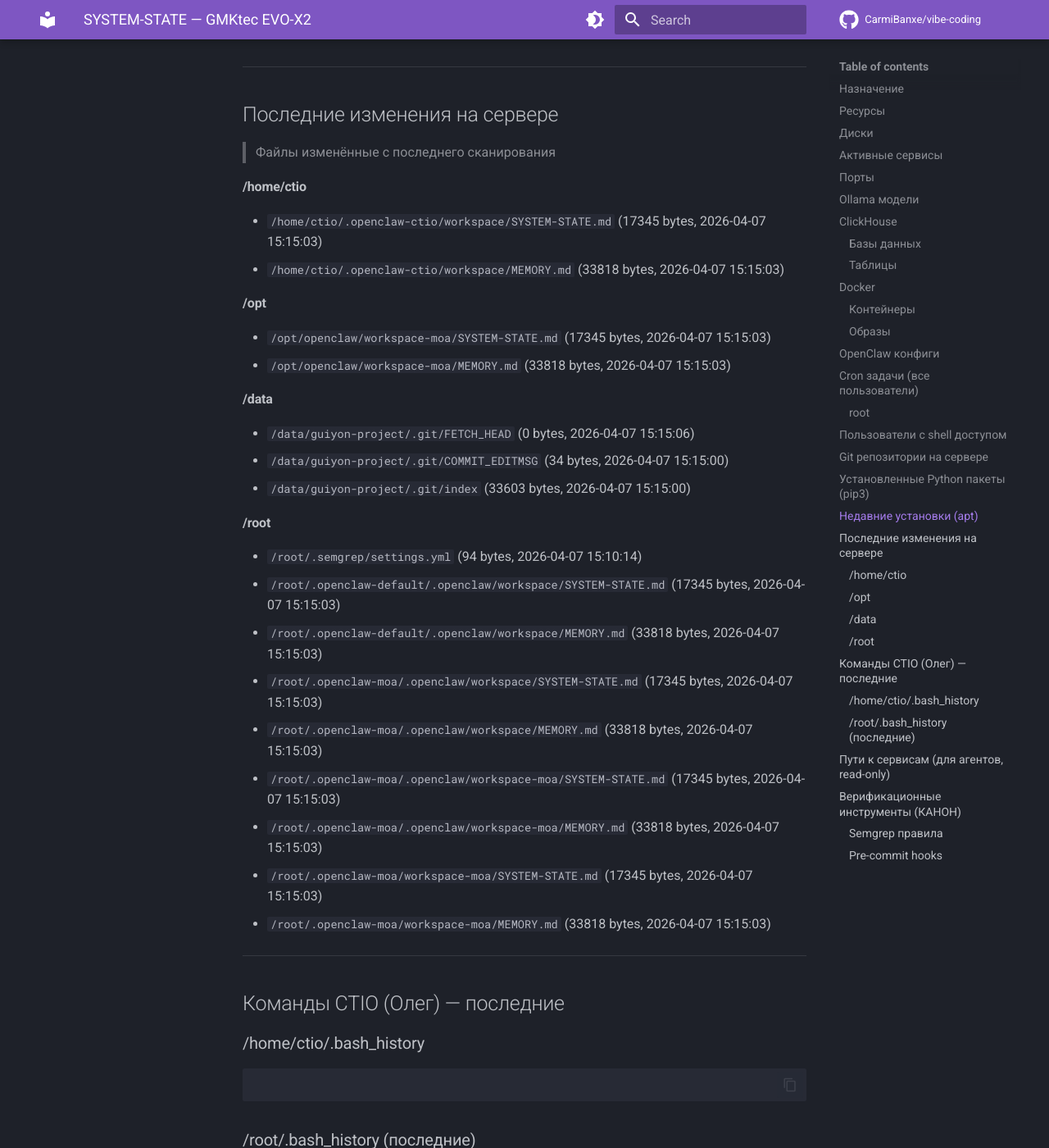
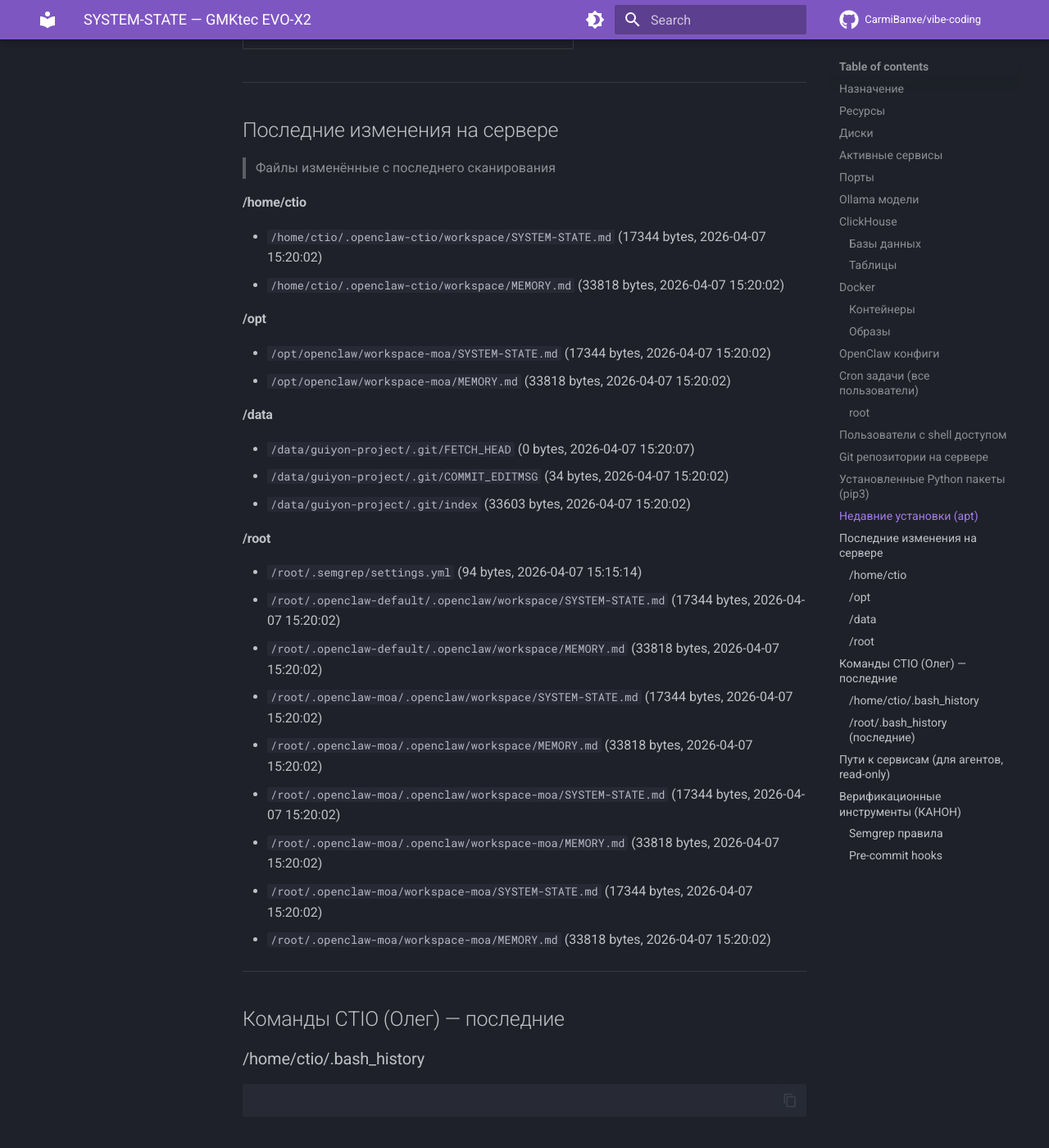
Before and after one commit to CarmiBanxe/vibe-coding, an MkDocs documentation site: the page built from docs/SYSTEM-STATE.md, in a window 1280 px wide and 1400 px high, scrolled down 14082 px. Shown: the whole window at 82% size. Built offline with MkDocs 1.6.1 and Material for MkDocs 9.7.7, drawn with Linux system fonts in a browser that asks for light colours; comment, search, counter and statistics services are not loaded; some of the changed text lies outside the part shown.

Commit message:
auto: SYSTEM-STATE v2 update (2026-04-07 15:20 CEST)

```diff
--- a/docs/SYSTEM-STATE.md
+++ b/docs/SYSTEM-STATE.md
@@ -1,6 +1,6 @@
 # SYSTEM-STATE — GMKtec EVO-X2
 > Автоматически обновляется каждые 5 минут
-> Последнее сканирование: 2026-04-07 15:15 CEST
+> Последнее сканирование: 2026-04-07 15:20 CEST
 > Источник: ctio-watcher.sh v2 (cron)
 
 ## Назначение
@@ -385,28 +386,28 @@
 
 
 #### /home/ctio
-- `/home/ctio/.openclaw-ctio/workspace/SYSTEM-STATE.md` (17345 bytes, 2026-04-07 15:15:03)
-- `/home/ctio/.openclaw-ctio/workspace/MEMORY.md` (33818 bytes, 2026-04-07 15:15:03)
+- `/home/ctio/.openclaw-ctio/workspace/SYSTEM-STATE.md` (17344 bytes, 2026-04-07 15:20:02)
+- `/home/ctio/.openclaw-ctio/workspace/MEMORY.md` (33818 bytes, 2026-04-07 15:20:02)
 
 #### /opt
-- `/opt/openclaw/workspace-moa/SYSTEM-STATE.md` (17345 bytes, 2026-04-07 15:15:03)
-- `/opt/openclaw/workspace-moa/MEMORY.md` (33818 bytes, 2026-04-07 15:15:03)
+- `/opt/openclaw/workspace-moa/SYSTEM-STATE.md` (17344 bytes, 2026-04-07 15:20:02)
+- `/opt/openclaw/workspace-moa/MEMORY.md` (33818 bytes, 2026-04-07 15:20:02)
 
 #### /data
-- `/data/guiyon-project/.git/FETCH_HEAD` (0 bytes, 2026-04-07 15:15:06)
-- `/data/guiyon-project/.git/COMMIT_EDITMSG` (34 bytes, 2026-04-07 15:15:00)
-- `/data/guiyon-project/.git/index` (33603 bytes, 2026-04-07 15:15:00)
+- `/data/guiyon-project/.git/FETCH_HEAD` (0 bytes, 2026-04-07 15:20:07)
+- `/data/guiyon-project/.git/COMMIT_EDITMSG` (34 bytes, 2026-04-07 15:20:02)
+- `/data/guiyon-project/.git/index` (33603 bytes, 2026-04-07 15:20:02)
 
 #### /root
-- `/root/.semgrep/settings.yml` (94 bytes, 2026-04-07 15:10:14)
-- `/root/.openclaw-default/.openclaw/workspace/SYSTEM-STATE.md` (17345 bytes, 2026-04-07 15:15:03)
-- `/root/.openclaw-default/.openclaw/workspace/MEMORY.md` (33818 bytes, 2026-04-07 15:15:03)
-- `/root/.openclaw-moa/.openclaw/workspace/SYSTEM-STATE.md` (17345 bytes, 2026-04-07 15:15:03)
-- `/root/.openclaw-moa/.openclaw/workspace/MEMORY.md` (33818 bytes, 2026-04-07 15:15:03)
-- `/root/.openclaw-moa/.openclaw/workspace-moa/SYSTEM-STATE.md` (17345 bytes, 2026-04-07 15:15:03)
-- `/root/.openclaw-moa/.openclaw/workspace-moa/MEMORY.md` (33818 bytes, 2026-04-07 15:15:03)
-- `/root/.openclaw-moa/workspace-moa/SYSTEM-STATE.md` (17345 bytes, 2026-04-07 15:15:03)
-- `/root/.openclaw-moa/workspace-moa/MEMORY.md` (33818 bytes, 2026-04-07 15:15:03)
+- `/root/.semgrep/settings.yml` (94 bytes, 2026-04-07 15:15:14)
+- `/root/.openclaw-default/.openclaw/workspace/SYSTEM-STATE.md` (17344 bytes, 2026-04-07 15:20:02)
+- `/root/.openclaw-default/.openclaw/workspace/MEMORY.md` (33818 bytes, 2026-04-07 15:20:02)
+- `/root/.openclaw-moa/.openclaw/workspace/SYSTEM-STATE.md` (17344 bytes, 2026-04-07 15:20:02)
+- `/root/.openclaw-moa/.openclaw/workspace/MEMORY.md` (33818 bytes, 2026-04-07 15:20:02)
+- `/root/.openclaw-moa/.openclaw/workspace-moa/SYSTEM-STATE.md` (17344 bytes, 2026-04-07 15:20:02)
+- `/root/.openclaw-moa/.openclaw/workspace-moa/MEMORY.md` (33818 bytes, 2026-04-07 15:20:02)
+- `/root/.openclaw-moa/workspace-moa/SYSTEM-STATE.md` (17344 bytes, 2026-04-07 15:20:02)
+- `/root/.openclaw-moa/workspace-moa/MEMORY.md` (33818 bytes, 2026-04-07 15:20:02)
 
 ---
 
```
Also changed, not shown: other parts of docs/SYSTEM-STATE.md (+6 -5 lines).
